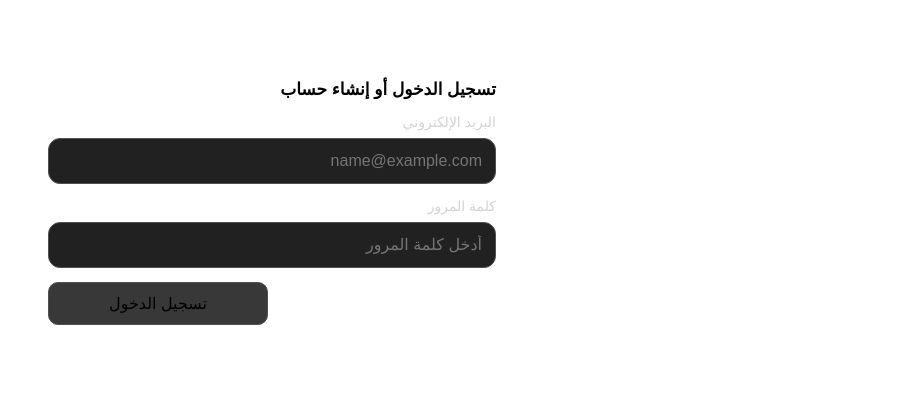
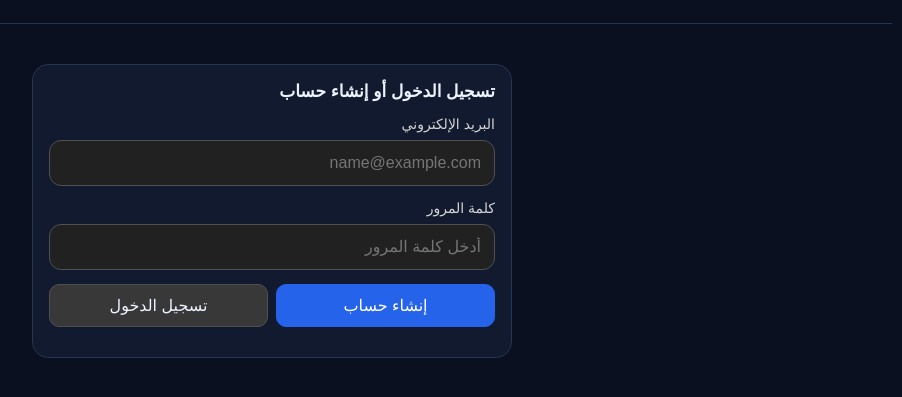
Before and after one commit to nedaljadaan3-web/nedal-ai, a plain HTML site: page index.html in a window 1280 px wide. Shown: the part 83-480 px from the top of the page, without its empty margins (368-1270 px from the left). Drawn offline with nearby package versions, Linux system fonts and the light colour scheme.

Commit message:
Update index.html

```diff
--- a/index.html
+++ b/index.html
@@ -7,34 +7,14 @@
 <meta name="theme-color" content="#090d19">
 <title>NEDAL AI</title>
 <style>
-button {
-  cursor: pointer;
-  color: var(--text);
-  background: #17233a;
-  border: 1px solid #304362;
-  border-radius: 12px;
-  padding: 11px 14px;
-  min-height: 42px;
-  transition: background 0.2s ease;
-}
-
-button:hover {
-  background: #223454;
-}
-
-button:disabled {
-  opacity: .5;
-  cursor: not-allowed;
-}
-
-.primary {
-  background: var(--blue);
-  border-color: var(--blue);
-  color: white;
-}
-
-.primary:hover {
-  background: #1d4ed8;
+:root {
+  color-scheme: dark;
+  --bg: #0b1020;
+  --panel: #111a2e;
+  --line: #263550;
+  --text: #edf3ff;
+  --muted: #9baac4;
+  --blue: #2563eb;
 }
 
 * {
```
